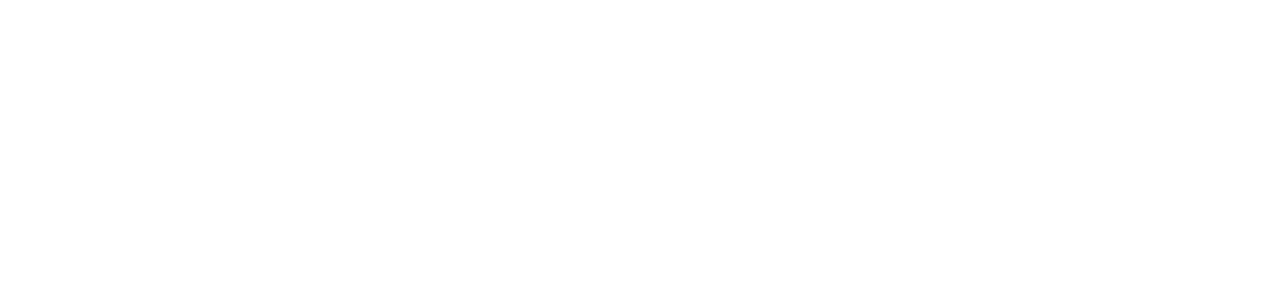
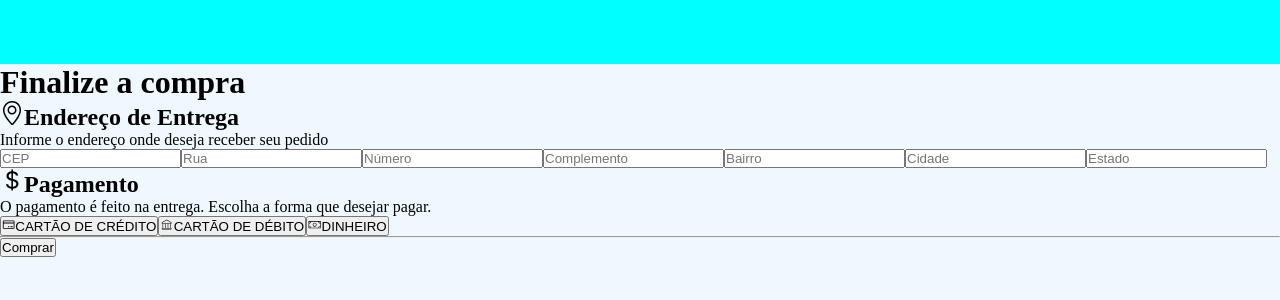
Before and after one commit to henriquepontees/desafio-02-aws-react, a React (Vite) app: page /buy in a window 1280 px wide. Before the commit this address had no page. Shown: the top 300 px of the page. Built offline with nearby package versions, Linux system fonts and the light colour scheme; a web font is replaced by a local one.

Commit message:
:sparkles: feat: buy screen HTML done

```diff
--- a/src/App.tsx
+++ b/src/App.tsx
@@ -1,13 +1,15 @@
 import { BrowserRouter, Routes, Route } from "react-router-dom";
 import { Login } from './pages/Login';
+import Buy from "./pages/buy/Buy";
 
 function App() {
 
   return <BrowserRouter>
     <Routes>
       <Route path="/" element={<Login />} />
+      <Route path="/buy" element={<Buy />} />
 
-      </Routes>
+    </Routes>
   </BrowserRouter>;
 }
 
--- /dev/null
+++ b/src/pages/buy/Buy.tsx
@@ -0,0 +1,21 @@
+import '../../styles/buy.css'
+import AddressForm from './components/AddressForm'
+import PaymentMethod from './components/PaymentMethod'
+
+const Buy = () => {
+
+  return <>
+    <header>
+      {/* Colocar Header no lugar dessa header */}
+    </header>
+    <main>
+      <h1>Finalize a compra</h1>
+      <AddressForm />
+      <PaymentMethod />
+      <hr />
+      <button>Comprar</button>
+    </main>
+  </>
+}
+
+export default Buy
--- /dev/null
+++ b/src/pages/buy/components/AddressForm.tsx
@@ -0,0 +1,21 @@
+import { SlLocationPin } from "react-icons/sl"
+
+const AddressForm = () => {
+    return <>
+    <section id="adressForm">
+      <h2><SlLocationPin />Endereço de Entrega</h2>
+      <p>Informe o endereço onde deseja receber seu pedido</p>
+      <form>
+          <input type="text" name="cep" id="cep" placeholder="CEP"/>
+          <input type="text" name="street" id="street" placeholder="Rua"/>
+          <input type="text" name="number" id="number" placeholder="Número"/>
+          <input type="text" name="complement" id="complement" placeholder="Complemento"/>
+          <input type="text" name="district" id="district" placeholder="Bairro"/>
+          <input type="text" name="city" id="city" placeholder="Cidade"/>
+          <input type="text" name="state" id="state" placeholder="Estado"/>
+      </form>
+    </section>
+  </>
+}
+
+export default AddressForm
--- /dev/null
+++ b/src/pages/buy/components/PaymentMethod.tsx
@@ -0,0 +1,17 @@
+import { BsCurrencyDollar } from "react-icons/bs"
+import { CiBank } from "react-icons/ci"
+import { PiCreditCard, PiMoneyLight } from "react-icons/pi"
+
+const PaymentMethod = () => {
+  return <>
+    <section>
+        <h2><BsCurrencyDollar />Pagamento</h2>
+        <p>O pagamento é feito na entrega. Escolha a forma que desejar pagar.</p>
+        <button><PiCreditCard />CARTÃO DE CRÉDITO</button>
+        <button><CiBank/>CARTÃO DE DÉBITO</button>
+        <button><PiMoneyLight/>DINHEIRO</button>
+    </section>
+  </>
+}
+
+export default PaymentMethod
--- /dev/null
+++ b/src/styles/buy.css
@@ -0,0 +1,9 @@
+header {
+    height: 64px;
+    background-color: aqua;
+}
+
+main {
+    height: 1117px;
+    background-color: aliceblue;
+}
```
